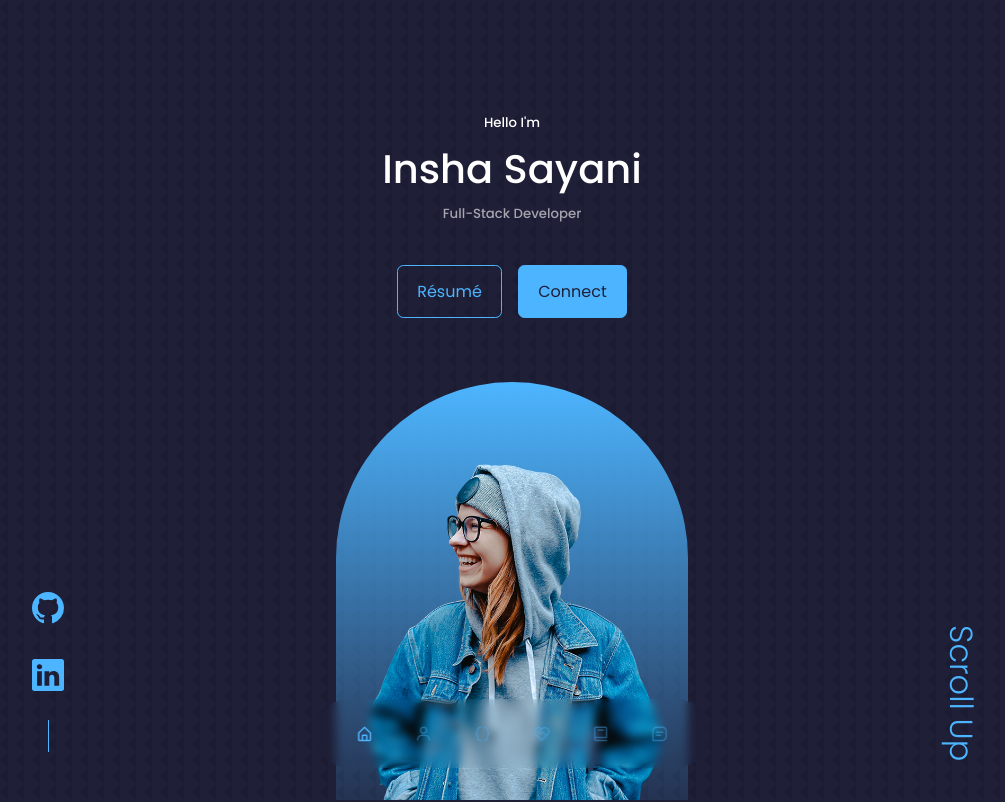
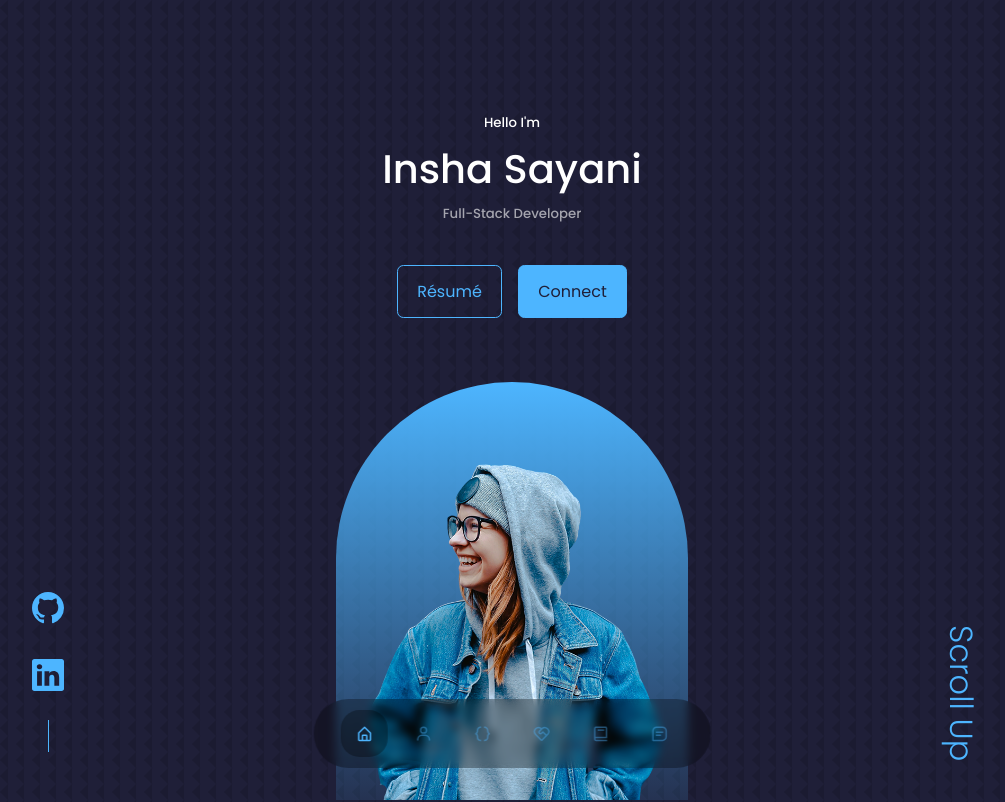
Before and after one commit to isayani/isayani-react-portfolio, a React (Create React App) app: page / in a window 1280 px wide. Shown: the top 802 px of the page, without its empty margins (128-1133 px from the left). Built offline with nearby package versions, Linux system fonts and the light colour scheme.

Commit message:
added nav color var

```diff
--- a/src/index.css
+++ b/src/index.css
@@ -12,6 +12,7 @@
 
 :root {
   --color-bg: #1f1f38;
+  --color-nav: rgba(0, 0, 0, 0.3);
   --color-bg-variant: #2c2c6c;
   --color-primary: #4db5ff;
   --color-primary-variant: rgba(77, 181, 255, 0.4);
```
